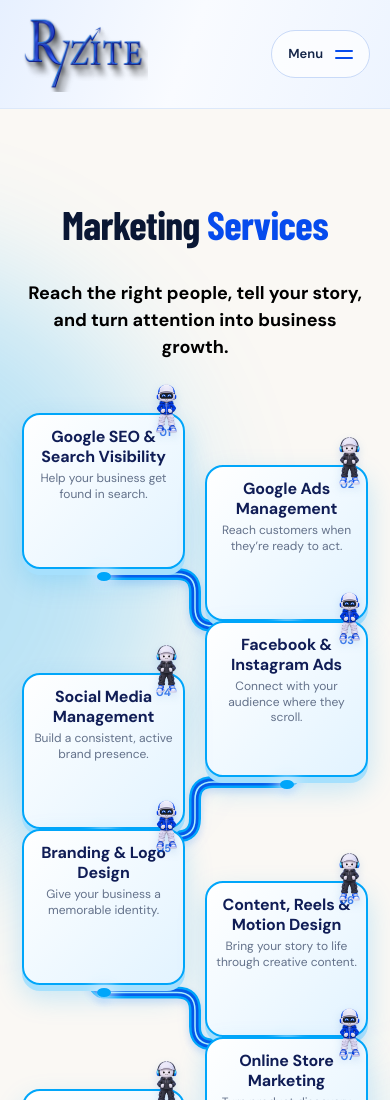
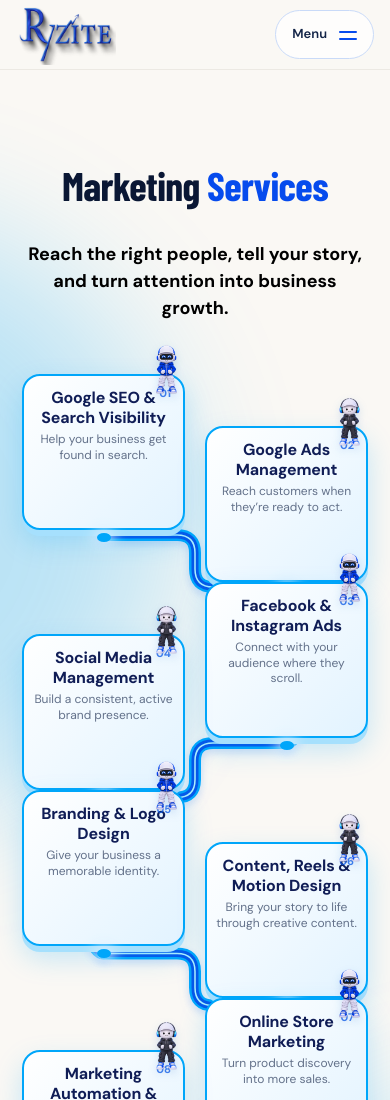
Before and after one commit to Nisla1234/ryzite-unified-platform, an Astro site: page /services in a window 390 px wide. Shown: the top 1100 px of the page. Built offline with nearby package versions, Linux system fonts and the light colour scheme; Astro itself is replaced by a stand-in of ours; a web font is replaced by a local one.

Commit message:
update responsive header styling

```diff
--- a/src/components/layout/Navbar.astro
+++ b/src/components/layout/Navbar.astro
@@ -185,17 +185,21 @@ const isActive = (href) => href === '/' ? pathname === '/' : pathname === href |
     top: 0;
     z-index: 30;
     width: 100%;
-    border-bottom: 1px solid #dce8fa;
-    background: linear-gradient(110deg, #e7f0ff 0%, #f9fbff 48%, #edf4ff 100%);
+    height: 86px;
+    padding: 0 max(28px, calc((100vw - 1300px) / 2));
+    border-bottom: 1px solid #ece9e3;
+    background: rgba(250, 248, 244, .94);
+    backdrop-filter: blur(20px);
     color: var(--header-ink);
     font-family: var(--font-body);
   }
   .site-header *, .site-header *::before, .site-header *::after { box-sizing: border-box; }
   .header-inner {
-    max-width: 1600px;
-    min-height: 100px;
+    width: 100%;
+    max-width: 1300px;
+    height: 100%;
     margin-inline: auto;
-    padding: 16px clamp(20px, 3vw, 54px);
+    padding: 0;
     display: grid;
     grid-template-columns: minmax(170px, 1fr) auto minmax(170px, 1fr);
     align-items: center;
@@ -234,7 +238,7 @@ const isActive = (href) => href === '/' ? pathname === '/' : pathname === href |
   .project-link:hover { background: #073ac7; box-shadow: 0 7px 20px #0758df35; }
   .mobile-menu { display: none; }
   @media (max-width: 1379px) {
-    .header-inner { display: flex; min-height: 88px; justify-content: space-between; }
+    .header-inner { display: flex; justify-content: space-between; }
     .desktop-nav, .desktop-project { display: none; }
     .brand-logo { width: 128px; height: 76px; }
     .mobile-menu { display: block; }
@@ -247,7 +251,7 @@ const isActive = (href) => href === '/' ? pathname === '/' : pathname === href |
     .menu-icon span:last-child { top: 10px; }
     details[open] .menu-icon span:first-child { top: 6px; transform: rotate(45deg); }
     details[open] .menu-icon span:last-child { top: 6px; transform: rotate(-45deg); }
-    .mobile-panel { position: absolute; top: 100%; left: 0; right: 0; padding: 12px clamp(20px, 3vw, 54px) 24px; border-bottom: 1px solid #dce8fa; background: #f5f9ff; box-shadow: 0 18px 28px #153c7a15; max-height: calc(100dvh - 88px); overflow-y: auto; }
+    .mobile-panel { position: absolute; top: 100%; left: 0; right: 0; padding: 12px clamp(20px, 3vw, 54px) 24px; border-bottom: 1px solid #dce8fa; background: #f5f9ff; box-shadow: 0 18px 28px #153c7a15; max-height: calc(100dvh - 86px); overflow-y: auto; }
     .mobile-panel nav { display: grid; grid-template-columns: repeat(2, minmax(0, 1fr)); column-gap: 26px; margin-bottom: 20px; }
     .mobile-panel nav a { display: flex; align-items: center; justify-content: space-between; gap: 14px; padding: 15px 8px; border-bottom: 1px solid #dfE8f6; font-size: 16px; font-weight: 600; }
     .mobile-panel nav a span { color: #7290b9; }
@@ -267,5 +271,10 @@ const isActive = (href) => href === '/' ? pathname === '/' : pathname === href |
     .mobile-services > summary { padding-block: 12px; }
     .mobile-panel > .project-link { width: 100%; }
   }
+  @media (max-width: 760px) {
+    .site-header { height: 70px; padding: 0 16px; }
+    .brand-logo { width: 100px; height: 60px; }
+    .mobile-panel { max-height: calc(100dvh - 70px); }
+  }
   @media (prefers-reduced-motion: reduce) { .site-header * { transition: none; } }
 </style>
```
